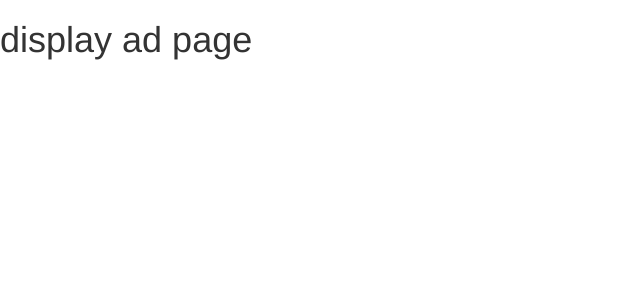
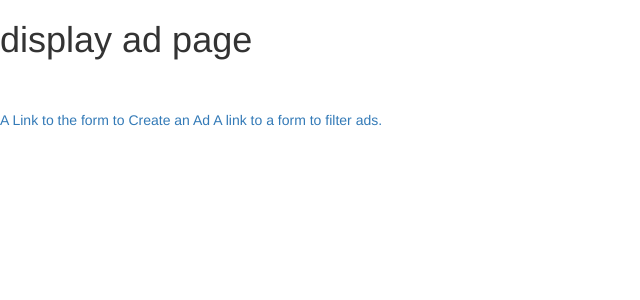
Before and after one commit to bdspen/car_dealership, a PHP site: template views/display_ad.html.twig in a window 1280 px wide. Shown: the top 300 px of the page, without its empty margins (0-640 px from the left). Run offline with PHP 8.4, Linux system fonts and the light colour scheme; the template is opened without the code that fills it, so the values that code supplies are empty; some libraries are stand-ins or nearby versions.

Commit message:
Troubleshooting and learning about relating to twig from the app.php file

```diff
--- a/views/car_select.html.twig
+++ b/views/car_select.html.twig
@@ -7,7 +7,7 @@
 <body>
     <div class="container">
         <h1>this is Car_form.html</h1>
-        <form action="Car.php">
+        <form action="/" method="post">
             <div class="form-group">
                 <label for="price">Enter Maximum Price:</label>
                 <input id="price" name="price" class="form-control" type="number">
--- a/views/create_ad.html.twig
+++ b/views/create_ad.html.twig
@@ -4,7 +4,7 @@
     <link rel="stylesheet" href="https://maxcdn.bootstrapcdn.com/bootstrap/3.3.1/css/bootstrap.min.css">
   </head>
   <body>
-    <form id="ad" action="/display_ad" method="post">
+    <form name="ad" action="/display_ad" method="post">
 
     </form>
 
--- a/views/display_ad.html.twig
+++ b/views/display_ad.html.twig
@@ -16,6 +16,9 @@
         {% endfor %}
       </ul>
       {% endif %}
+<br><br>
+<a href='/create_ad'>A Link to the form to Create an Ad </a>
+<a href="/">A link to a form to filter ads. </a>
 
   </body>
 </html>
```
